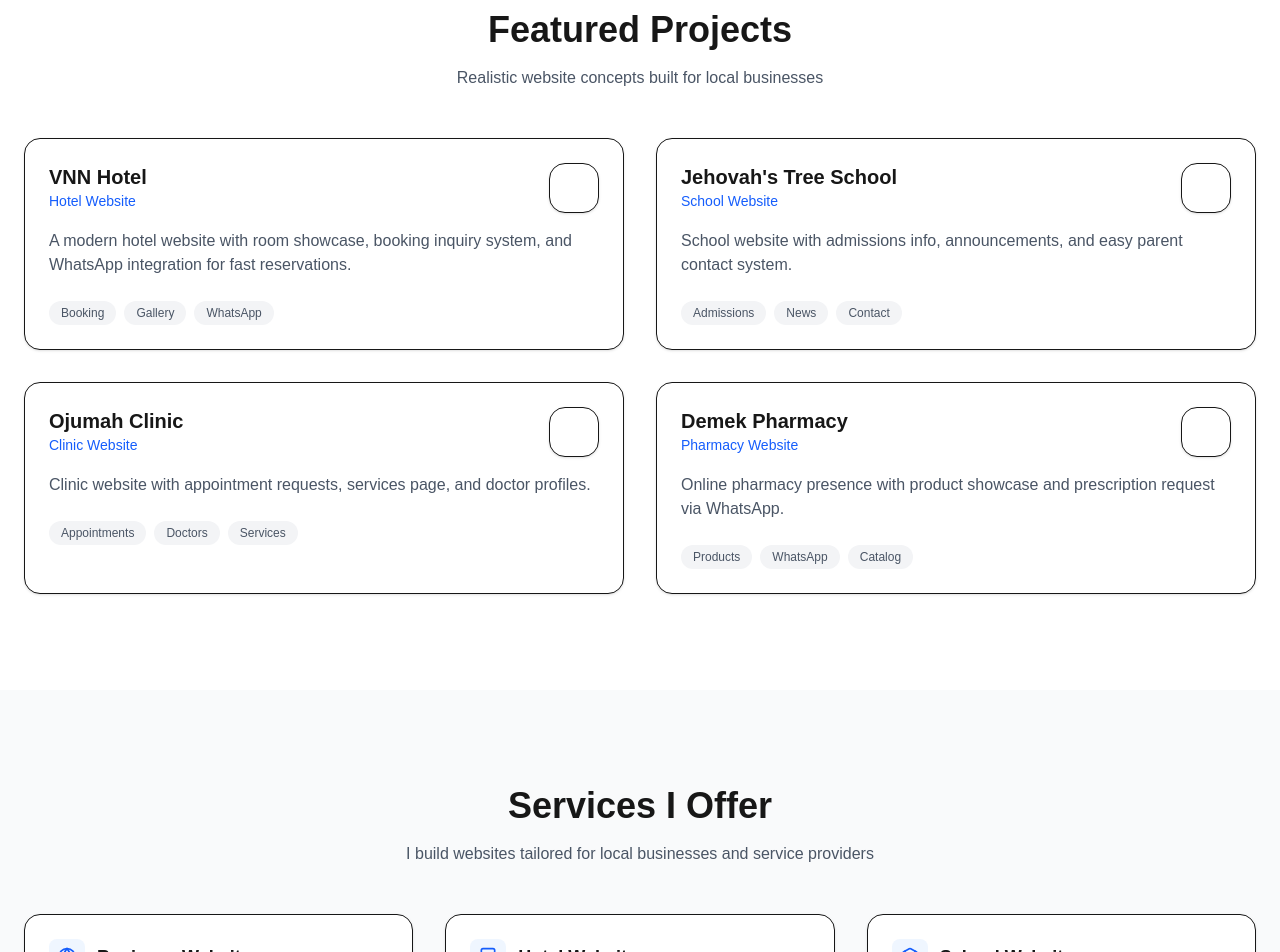
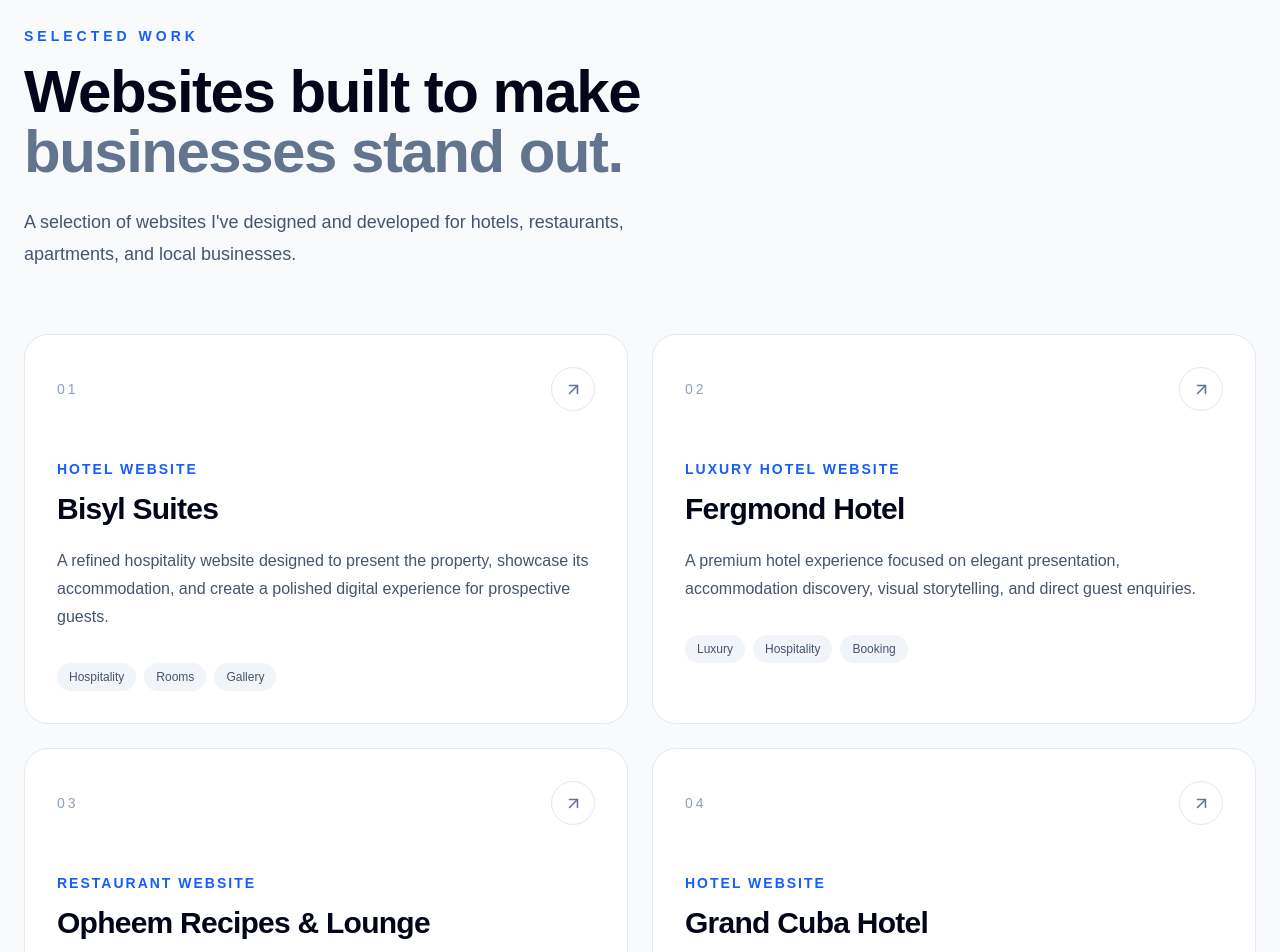
Before and after one commit to Emmanuel-Oseyamen/osas-portfolio, a Next.js app: page / in a window 1280 px wide. Shown: the part 1100-2052 px from the top of the page. Built offline with nearby package versions, Linux system fonts and the light colour scheme.

Commit message:
Update Portfolio.tsx

```diff
--- a/src/components/Portfolio.tsx
+++ b/src/components/Portfolio.tsx
@@ -1,96 +1,360 @@
-import { ExternalLink } from "lucide-react";
+"use client";
+
+import { ExternalLink, ArrowUpRight } from "lucide-react";
+import { motion } from "framer-motion";
 
 const projects = [
+  {
+    title: "Bisyl Suites",
+    type: "Hotel Website",
+    description:
+      "A refined hospitality website designed to present the property, showcase its accommodation, and create a polished digital experience for prospective guests.",
+    tags: ["Hospitality", "Rooms", "Gallery"],
+    link: "#",
+  },
+  {
+    title: "Fergmond Hotel",
+    type: "Luxury Hotel Website",
+    description:
+      "A premium hotel experience focused on elegant presentation, accommodation discovery, visual storytelling, and direct guest enquiries.",
+    tags: ["Luxury", "Hospitality", "Booking"],
+    link: "#",
+  },
+  {
+    title: "Opheem Recipes & Lounge",
+    type: "Restaurant Website",
+    description:
+      "A modern restaurant and lounge website built to showcase the dining experience, signature offerings, atmosphere, and brand identity.",
+    tags: ["Restaurant", "Menu", "Gallery"],
+    link: "#",
+  },
+  {
+    title: "Grand Cuba Hotel",
+    type: "Hotel Website",
+    description:
+      "A high-end hospitality website combining cinematic imagery, premium typography, room presentation, and a refined guest experience.",
+    tags: ["Luxury", "Rooms", "Hospitality"],
+    link: "#",
+  },
+  {
+    title: "Maxl Elegance Hotel",
+    type: "Hotel Website",
+    description:
+      "A sophisticated hotel website designed around elegant visuals, clear accommodation presentation, and a seamless path toward reservations.",
+    tags: ["Hospitality", "Rooms", "Reservations"],
+    link: "#",
+  },
+  {
+    title: "Ese Jones Apartments",
+    type: "Apartment Website",
+    description:
+      "A property-focused website designed to present apartment spaces, amenities, and essential information in a clean and professional format.",
+    tags: ["Apartments", "Property", "Gallery"],
+    link: "#",
+  },
+  {
+    title: "Goldstep Hotels",
+    type: "Hotel Website",
+    description:
+      "A modern hospitality website created to strengthen the hotel's online presence through structured information, visual presentation, and direct enquiries.",
+    tags: ["Hotel", "Gallery", "Enquiries"],
+    link: "#",
+  },
   {
     title: "VNN Hotel",
     type: "Hotel Website",
     description:
-      "A modern hotel website with room showcase, booking inquiry system, and WhatsApp integration for fast reservations.",
+      "A modern hotel website featuring room presentation, visual storytelling, booking enquiries, and WhatsApp integration for direct reservations.",
     tags: ["Booking", "Gallery", "WhatsApp"],
     link: "https://vnn-hotel.vercel.app/",
-  },
-  {
-    title: "Jehovah's Tree School",
-    type: "School Website",
-    description:
-      "School website with admissions info, announcements, and easy parent contact system.",
-    tags: ["Admissions", "News", "Contact"],
-  },
-  {
-    title: "Ojumah Clinic",
-    type: "Clinic Website",
-    description:
-      "Clinic website with appointment requests, services page, and doctor profiles.",
-    tags: ["Appointments", "Doctors", "Services"],
-  },
-  {
-    title: "Demek Pharmacy",
-    type: "Pharmacy Website",
-    description:
-      "Online pharmacy presence with product showcase and prescription request via WhatsApp.",
-    tags: ["Products", "WhatsApp", "Catalog"],
   },
 ];
 
 export default function Portfolio() {
   return (
-    <section id="portfolio" className="mx-auto max-w-7xl px-6 py-24">
+    <section
+      id="portfolio"
+      className="relative overflow-hidden bg-slate-50 py-28"
+    >
+      <div className="mx-auto max-w-7xl px-6">
 
-      {/* Header */}
-      <div className="mb-12 text-center">
-        <h2 className="text-4xl font-bold">
-          Featured Projects
+        {/* =====================================================
+            HEADER
+        ===================================================== */}
+
+        <motion.div
+          initial={{ opacity: 0, y: 30 }}
+          whileInView={{ opacity: 1, y: 0 }}
+          viewport={{ once: true, amount: 0.2 }}
+          transition={{ duration: 0.7 }}
+          className="mb-16 max-w-3xl"
+        >
+          <p className="mb-4 text-sm font-semibold uppercase tracking-[4px] text-blue-600">
+            Selected Work
+          </p>
+
+          <h2 className="text-4xl font-bold tracking-tight text-slate-950 md:text-6xl">
+            Websites built to make
+            <span className="block text-slate-500">
+              businesses stand out.
+            </span>
           </h2>
-        <p className="mt-4 text-gray-600">
-          Realistic website concepts built for local businesses
+
+          <p className="mt-6 max-w-2xl text-lg leading-8 text-slate-600">
+            A selection of websites I've designed and developed for hotels,
+            restaurants, apartments, and local businesses.
           </p>
+        </motion.div>
+
+
+        {/* =====================================================
+            PROJECT GRID
+        ===================================================== */}
+
+        <div className="grid gap-6 md:grid-cols-2">
+
+          {projects.map((project, index) => (
+
+            <motion.a
+              key={project.title}
+              href={project.link}
+              target={project.link !== "#" ? "_blank" : undefined}
+              rel={
+                project.link !== "#"
+                  ? "noopener noreferrer"
+                  : undefined
+              }
+              initial={{
+                opacity: 0,
+                y: 35,
+              }}
+              whileInView={{
+                opacity: 1,
+                y: 0,
+              }}
+              viewport={{
+                once: true,
+                amount: 0.15,
+              }}
+              transition={{
+                duration: 0.6,
+                delay: index * 0.06,
+              }}
+              className="
+                group
+                relative
+                overflow-hidden
+                rounded-3xl
+                border
+                border-slate-200
+                bg-white
+                p-8
+                transition-all
+                duration-500
+                hover:-translate-y-2
+                hover:border-slate-300
+                hover:shadow-[0_25px_70px_rgba(15,23,42,0.10)]
+              "
+            >
+
+              {/* Top accent */}
+
+              <div className="
+                absolute
+                left-0
+                top-0
+                h-1
+                w-0
+                bg-blue-600
+                transition-all
+                duration-500
+                group-hover:w-full
+              " />
+
+
+              {/* Project number + icon */}
+
+              <div className="mb-12 flex items-center justify-between">
+
+                <span className="text-sm font-medium tracking-[3px] text-slate-400">
+                  {String(index + 1).padStart(2, "0")}
+                </span>
+
+                <div
+                  className="
+                    flex
+                    h-11
+                    w-11
+                    items-center
+                    justify-center
+                    rounded-full
+                    border
+                    border-slate-200
+                    text-slate-500
+                    transition-all
+                    duration-300
+                    group-hover:border-blue-600
+                    group-hover:bg-blue-600
+                    group-hover:text-white
+                  "
+                >
+                  <ArrowUpRight size={19} />
                 </div>
 
-      {/* Grid */}
-      <div className="grid gap-8 md:grid-cols-2">
-        {projects.map((project, index) => (
-          <a
-            key={index}
-            href={project.link}
-            target="_blank"
-            rel="noopener noreferrer"
-            className="block rounded-2xl border bg-white p-6 shadow-sm transition hover:-translate-y-1 hover:shadow-lg"
-          >
-            {/* Top row */}
-            <div className="mb-4 flex items-start justify-between">
+              </div>
+
+
+              {/* Project information */}
+
               <div>
-                <h3 className="text-xl font-semibold">
+
+                <p className="mb-3 text-sm font-semibold uppercase tracking-[2px] text-blue-600">
+                  {project.type}
+                </p>
+
+                <h3 className="
+                  text-3xl
+                  font-bold
+                  tracking-tight
+                  text-slate-950
+                  transition-colors
+                  duration-300
+                  group-hover:text-blue-600
+                ">
                   {project.title}
                 </h3>
-                <p className="text-sm text-blue-600">
-                  {project.type}
-                </p>
-              </div>
 
-              <ExternalLink
-                className="group block rounded-2xl border bg-white p-6 shadow-sm transition hover:-translate-y-1 hover:shadow-lg"
-                size={18}
-              />
-            </div>
-
-            {/* Description */}
-            <p className="mb-6 text-gray-600">
+                <p className="
+                  mt-5
+                  max-w-xl
+                  text-base
+                  leading-7
+                  text-slate-600
+                ">
                   {project.description}
                 </p>
 
+              </div>
+
+
               {/* Tags */}
-            <div className="flex flex-wrap gap-2">
-              {project.tags.map((tag, i) => (
+
+              <div className="mt-8 flex flex-wrap gap-2">
+
+                {project.tags.map((tag) => (
+
                   <span
-                  key={i}
-                  className="rounded-full bg-gray-100 px-3 py-1 text-xs text-gray-600"
+                    key={tag}
+                    className="
+                      rounded-full
+                      bg-slate-100
+                      px-3
+                      py-1.5
+                      text-xs
+                      font-medium
+                      text-slate-600
+                    "
                   >
                     {tag}
                   </span>
+
                 ))}
+
               </div>
+
+
+              {/* Visit project */}
+
+              {project.link !== "#" && (
+
+                <div className="
+                  mt-8
+                  flex
+                  items-center
+                  gap-2
+                  text-sm
+                  font-semibold
+                  text-slate-950
+                  transition-colors
+                  group-hover:text-blue-600
+                ">
+                  View live website
+                  <ExternalLink size={15} />
+                </div>
+
+              )}
+
+            </motion.a>
+
+          ))}
+
+        </div>
+
+
+        {/* =====================================================
+            BOTTOM CTA
+        ===================================================== */}
+
+        <motion.div
+          initial={{ opacity: 0, y: 25 }}
+          whileInView={{ opacity: 1, y: 0 }}
+          viewport={{ once: true }}
+          transition={{ duration: 0.7 }}
+          className="
+            mt-16
+            flex
+            flex-col
+            items-start
+            justify-between
+            gap-6
+            rounded-3xl
+            bg-slate-950
+            p-8
+            text-white
+            md:flex-row
+            md:items-center
+            md:p-10
+          "
+        >
+
+          <div>
+
+            <p className="text-xl font-semibold">
+              Have a project in mind?
+            </p>
+
+            <p className="mt-2 text-sm text-slate-400">
+              Let's create a website that represents your business properly.
+            </p>
+
+          </div>
+
+          <a
+            href="https://wa.me/2347079989263?text=Hi%20Osas,%20I'd%20like%20to%20discuss%20a%20website."
+            target="_blank"
+            rel="noopener noreferrer"
+            className="
+              inline-flex
+              items-center
+              gap-2
+              rounded-full
+              bg-white
+              px-6
+              py-3
+              text-sm
+              font-semibold
+              text-slate-950
+              transition
+              hover:bg-blue-600
+              hover:text-white
+            "
+          >
+            Start a Project
+            <ArrowUpRight size={17} />
           </a>
-        ))}
+
+        </motion.div>
+
       </div>
     </section>
   );
```
Lines whose indentation alone changed are shown as unchanged.
